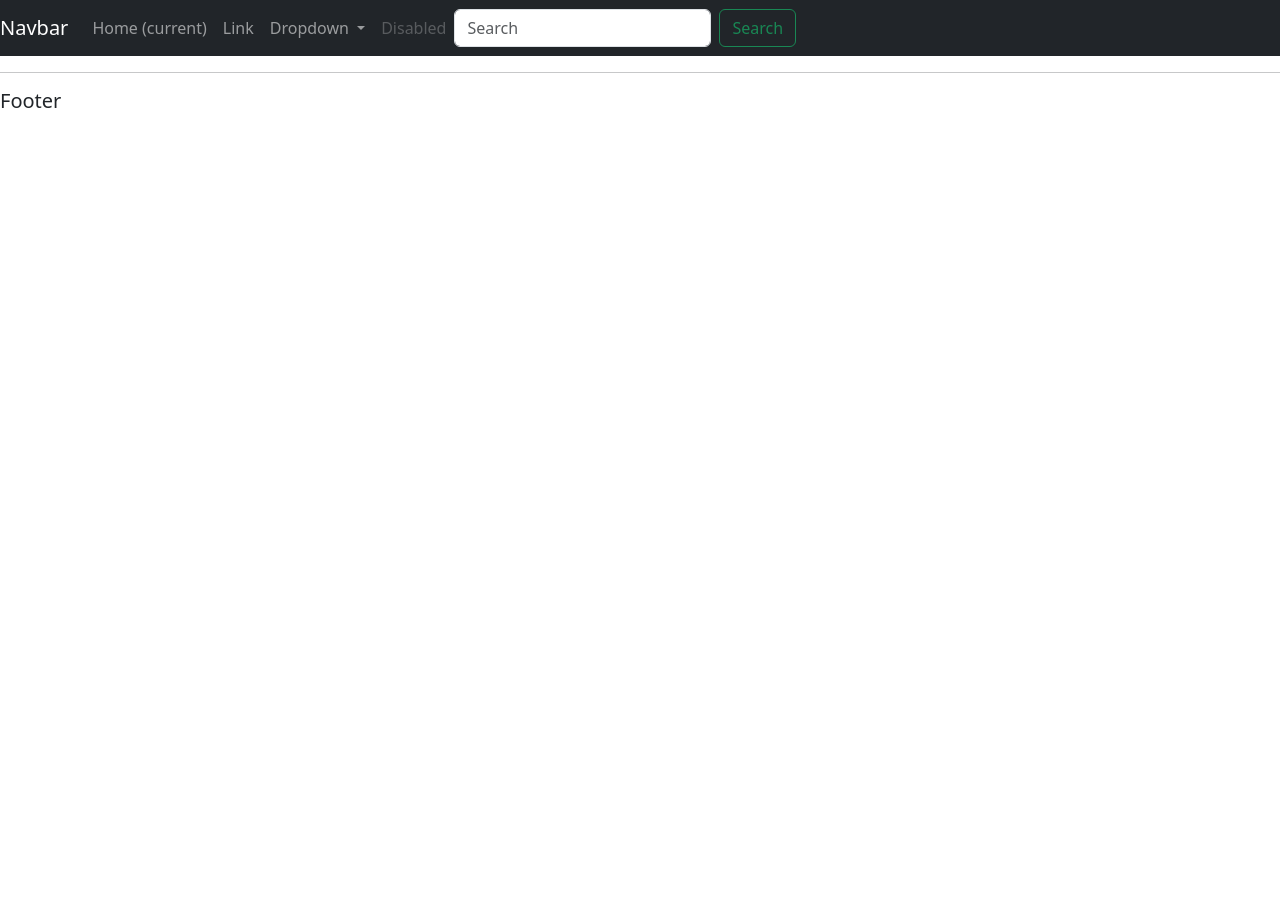
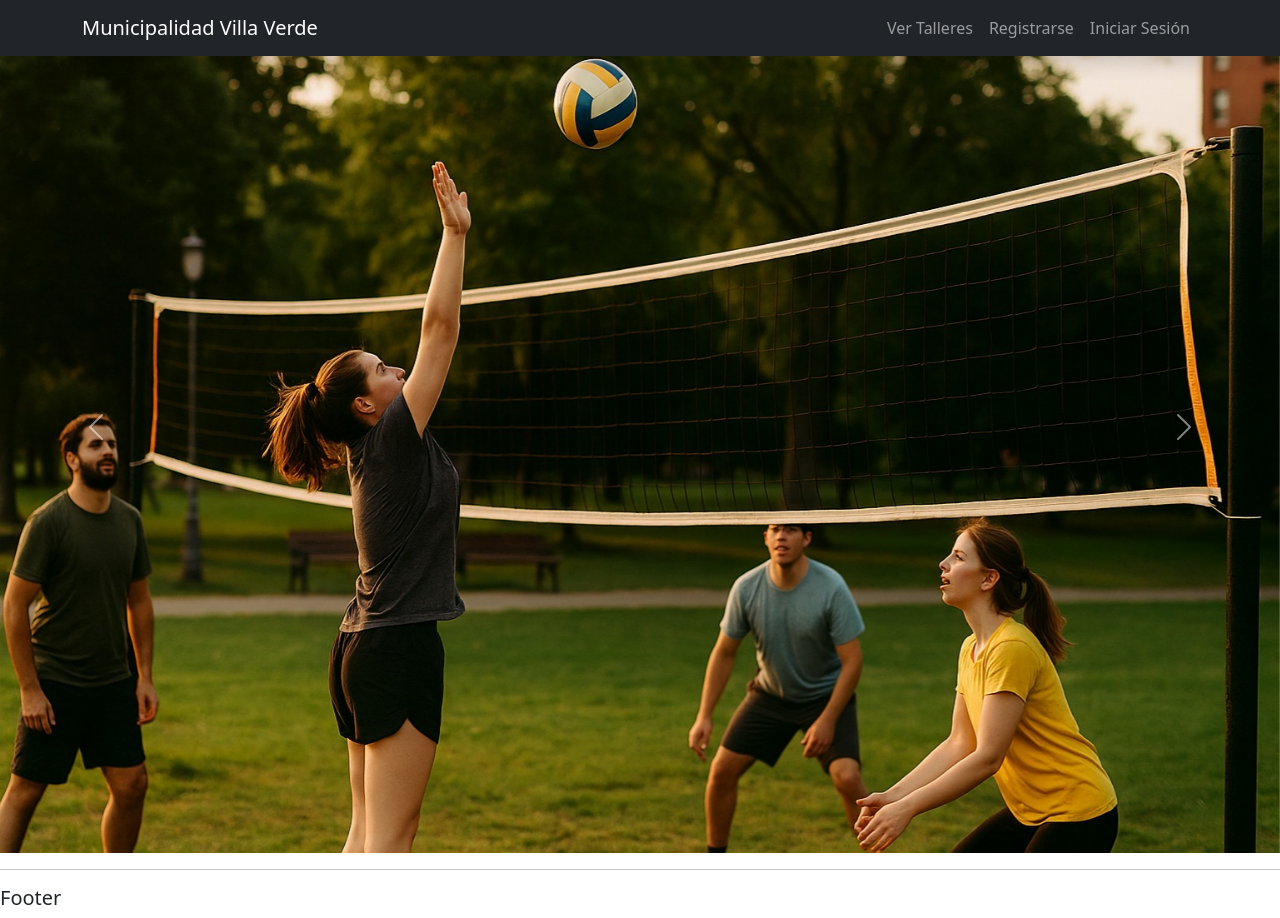
Before and after one commit to Nobitape/CERTAMEN3-VillaVerde-, a Django app: page / in a window 1280 px wide. Before the commit the page ends 108 px from the top, so only its background shows below. Run offline with Django 5.2, Linux system fonts and the light colour scheme; some libraries are stand-ins or nearby versions.

Commit message:
Apartado visual de la pagina principal y navbar

```diff
--- a/talleres/templates/talleres/main.html
+++ b/talleres/templates/talleres/main.html
@@ -12,6 +12,28 @@
 
     {% include 'talleres/navbar.html' %}
 
+<div id="carouselExampleAutoplaying" class="carousel slide" data-bs-ride="carousel">
+  <div class="carousel-inner">
+    <div class="carousel-item active">
+      <img src="{% static 'img/actividades1.jpeg' %}" class="d-block w-100" alt="...">
+    </div>
+    <div class="carousel-item">
+      <img src="{% static 'img/actividades2.jpeg' %}" class="d-block w-100" alt="...">
+    </div>
+    <div class="carousel-item">
+      <img src="{% static 'img/actividades3.jpeg' %}" class="d-block w-100" alt="...">
+    </div>
+  </div>
+  <button class="carousel-control-prev" type="button" data-bs-target="#carouselExampleAutoplaying" data-bs-slide="prev">
+    <span class="carousel-control-prev-icon" aria-hidden="true"></span>
+    <span class="visually-hidden">Previous</span>
+  </button>
+  <button class="carousel-control-next" type="button" data-bs-target="#carouselExampleAutoplaying" data-bs-slide="next">
+    <span class="carousel-control-next-icon" aria-hidden="true"></span>
+    <span class="visually-hidden">Next</span>
+  </button>
+</div>
+
     {% block contenido %}
 
 
--- a/talleres/templates/talleres/navbar.html
+++ b/talleres/templates/talleres/navbar.html
@@ -1,38 +1,26 @@
 {% load static %}
 
-<nav class="navbar navbar-expand-lg navbar-dark bg-dark">
-  <a class="navbar-brand" href="#">Navbar</a>
-  <button class="navbar-toggler" type="button" data-toggle="collapse" data-target="#navbarSupportedContent" aria-controls="navbarSupportedContent" aria-expanded="false" aria-label="Toggle navigation">
+<nav class="navbar navbar-expand-lg navbar-dark bg-dark fixed-top shadow">
+    <div class="container">
+        <a class="navbar-brand" href="#">Municipalidad Villa Verde</a>
+        <button class="navbar-toggler" type="button" data-bs-toggle="collapse"
+                data-bs-target="#navbarContent" aria-controls="navbarContent"
+                aria-expanded="false" aria-label="Toggle navigation">
             <span class="navbar-toggler-icon"></span>
         </button>
 
-  <div class="collapse navbar-collapse" id="navbarSupportedContent">
-    <ul class="navbar-nav mr-auto">
-      <li class="nav-item active">
-        <a class="nav-link" href="#">Home <span class="sr-only">(current)</span></a>
+        <div class="collapse navbar-collapse" id="navbarContent">
+            <ul class="navbar-nav ms-auto">
+                <li class="nav-item">
+                    <a class="nav-link" href="{% url 'talleres' %}">Ver Talleres</a>
                 </li>
                 <li class="nav-item">
-        <a class="nav-link" href="#">Link</a>
-      </li>
-      <li class="nav-item dropdown">
-        <a class="nav-link dropdown-toggle" href="#" id="navbarDropdown" role="button" data-toggle="dropdown" aria-haspopup="true" aria-expanded="false">
-          Dropdown
-        </a>
-        <div class="dropdown-menu" aria-labelledby="navbarDropdown">
-          <a class="dropdown-item" href="#">Action</a>
-          <a class="dropdown-item" href="#">Another action</a>
-          <div class="dropdown-divider"></div>
-          <a class="dropdown-item" href="#">Something else here</a>
-        </div>
+                    <a class="nav-link" href="{% url 'register' %}">Registrarse</a>
                 </li>
                 <li class="nav-item">
-        <a class="nav-link disabled" href="#">Disabled</a>
+                    <a class="nav-link" href="{% url 'login' %}">Iniciar Sesión</a>
                 </li>
             </ul>
-    <form class="d-flex" role="search">
-        <input class="form-control me-2" type="search" placeholder="Search" aria-label="Search">
-        <button class="btn btn-outline-success" type="submit">Search</button>
-    </form>
-
+        </div>
     </div>
 </nav>
```
Also changed, not shown: static/img/actividades1.jpeg (added), static/img/actividades2.jpeg (added), static/img/actividades3.jpeg (added). Lines whose indentation alone changed are shown as unchanged.
